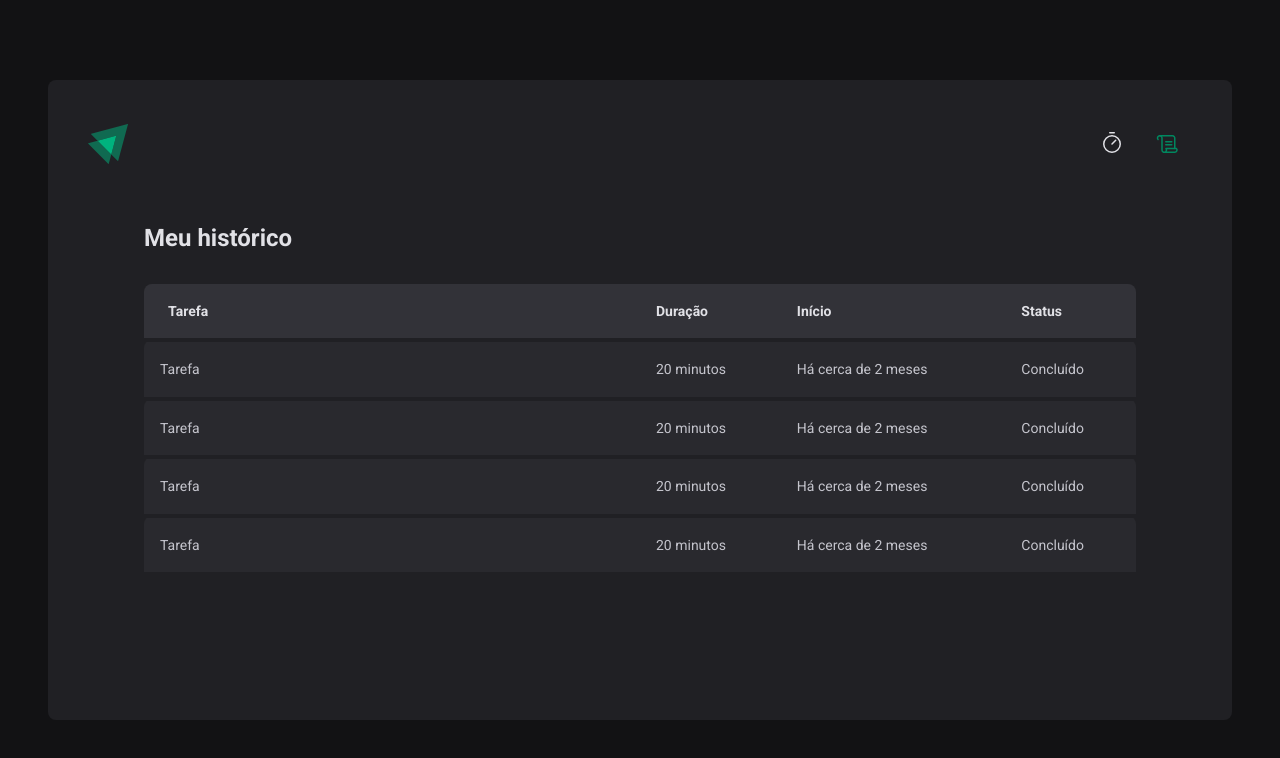
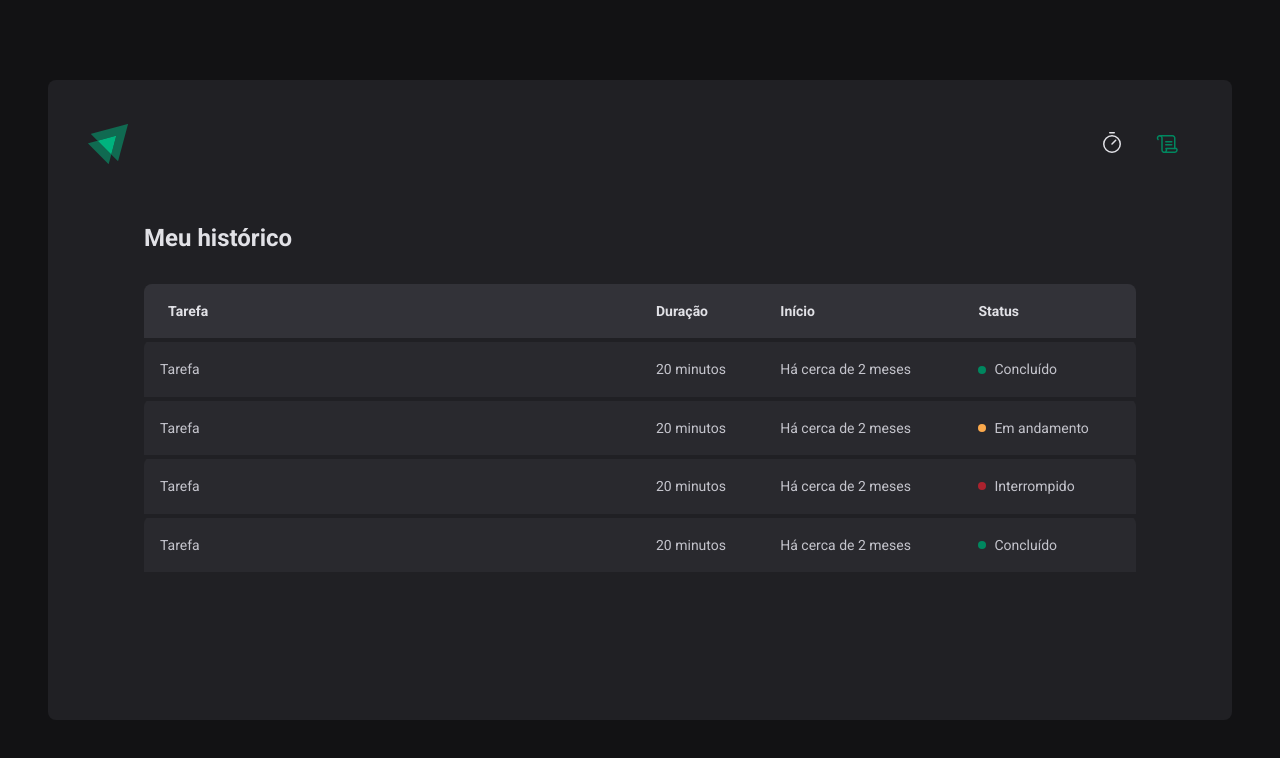
Before and after one commit to pedroeduardo36/ignite-timer, a React (Vite) app: page /History in a window 1280 px wide. Shown: the top 758 px of the page. Built offline with nearby package versions, Linux system fonts and the light colour scheme.

Commit message:
Componente Status

```diff
--- a/src/pages/History/index.tsx
+++ b/src/pages/History/index.tsx
@@ -1,4 +1,4 @@
-import { HistoryContainer, HistoryList } from "./styles";
+import { HistoryContainer, HistoryList, Status } from "./styles";
 
 export function History() {
   return (
@@ -18,29 +18,37 @@
               <td>Tarefa</td>
               <td>20 minutos</td>
               <td>Há cerca de 2 meses</td>
-                            <td>Concluído</td>
+              <td>
+                <Status statusColor="green">Concluído</Status>
+              </td>
             </tr>
             <tr>
               <td>Tarefa</td>
               <td>20 minutos</td>
               <td>Há cerca de 2 meses</td>
-                            <td>Concluído</td>
+              <td>
+                <Status statusColor="yellow">Em andamento</Status>
+              </td>
             </tr>
             <tr>
               <td>Tarefa</td>
               <td>20 minutos</td>
               <td>Há cerca de 2 meses</td>
-                            <td>Concluído</td>
+              <td>
+                <Status statusColor="red">Interrompido</Status>
+              </td>
             </tr>
             <tr>
               <td>Tarefa</td>
               <td>20 minutos</td>
               <td>Há cerca de 2 meses</td>
-                            <td>Concluído</td>
+              <td>
+                <Status statusColor="green">Concluído</Status>
+              </td>
             </tr>
           </tbody>
         </table>
       </HistoryList>
     </HistoryContainer>
-    )
+  );
 }
--- a/src/pages/History/styles.ts
+++ b/src/pages/History/styles.ts
@@ -59,3 +59,27 @@
     }
   }
 `;
+
+const STATUS_COLORS = {
+    yellow: 'yellow-500',
+    red: 'red-500',
+    green: 'green-500',
+}
+
+interface StatusProps {
+    statusColor: keyof typeof STATUS_COLORS
+}
+
+export const Status = styled.span<StatusProps>`
+    display: flex;
+    align-items: center;
+    gap: 0.5rem;
+
+    &::before {
+        content: '';
+        width: 0.5rem;
+        height: 0.5rem;
+        border-radius: 50%;
+        background: ${(props) => props.theme[STATUS_COLORS[props.statusColor]]};
+    }
+`
--- a/src/pages/Home/styles.ts
+++ b/src/pages/Home/styles.ts
@@ -57,7 +57,6 @@
 
 export const MinutesAmountInput = styled(BaseInput)`
   width: 4rem;
-
 `
 
 export const CountDownContainer = styled.div`
```
Lines whose indentation alone changed are shown as unchanged.
